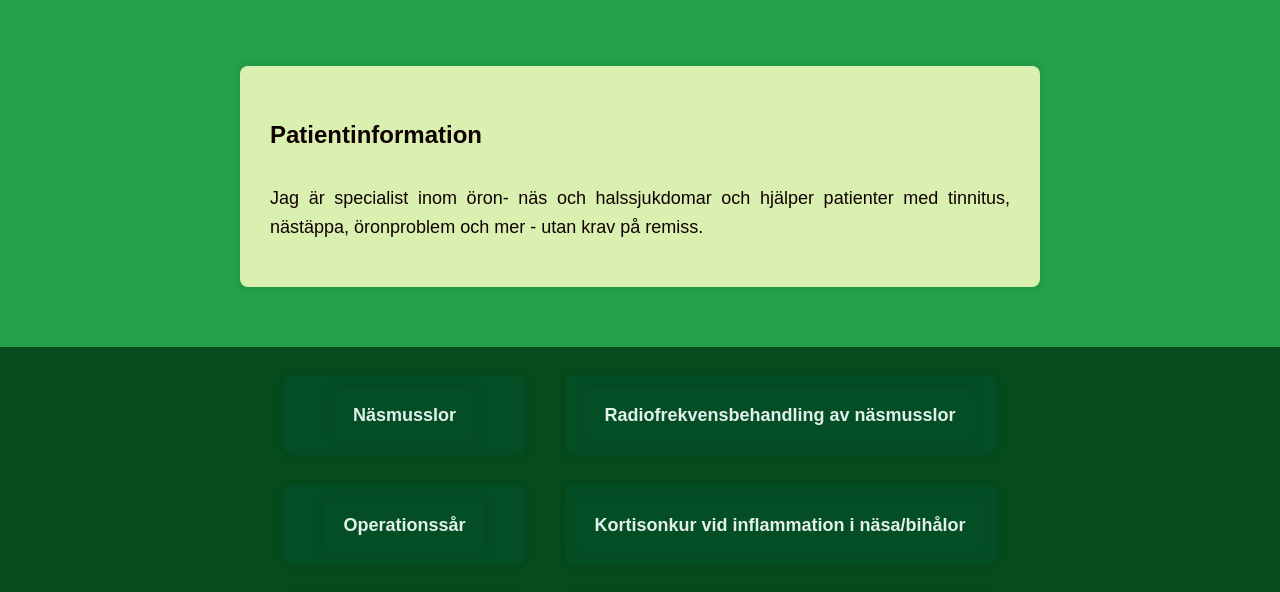
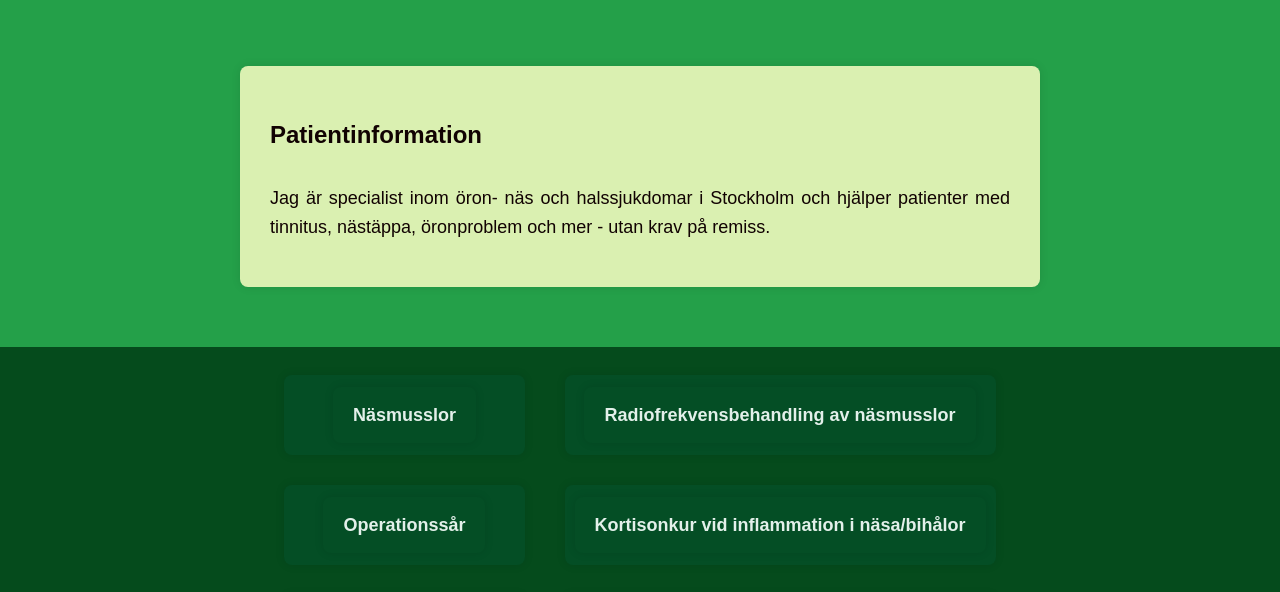
Before and after one commit to Drfarni/patientinfo, a plain HTML site: page index.html in a window 1280 px wide. Shown: the part 135-727 px from the top of the page. Drawn offline with Linux system fonts and the light colour scheme.

Commit message:
Add files via upload

```diff
--- a/index.html
+++ b/index.html
@@ -38,7 +38,7 @@
             <section id="patient-info">
                 <div class="content">
                     <h2>Patientinformation</h2>
-                    <p>Jag är specialist inom öron- näs och halssjukdomar och hjälper patienter med tinnitus, nästäppa, öronproblem och mer - utan krav på remiss.</p>
+                    <p>Jag är specialist inom öron- näs och halssjukdomar i Stockholm och hjälper patienter med tinnitus, nästäppa, öronproblem och mer - utan krav på remiss.</p>
                 </div>
             </section>
         </main>
```
